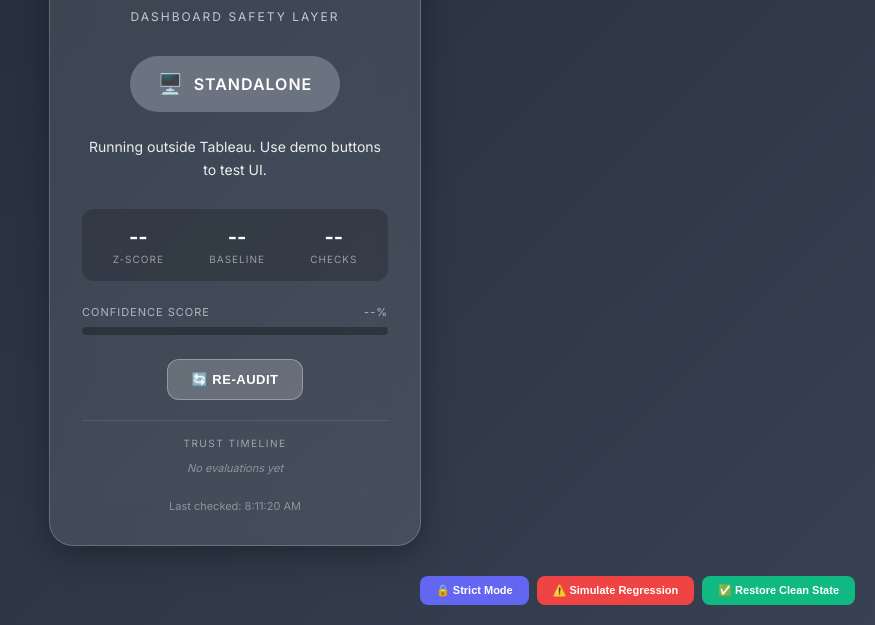
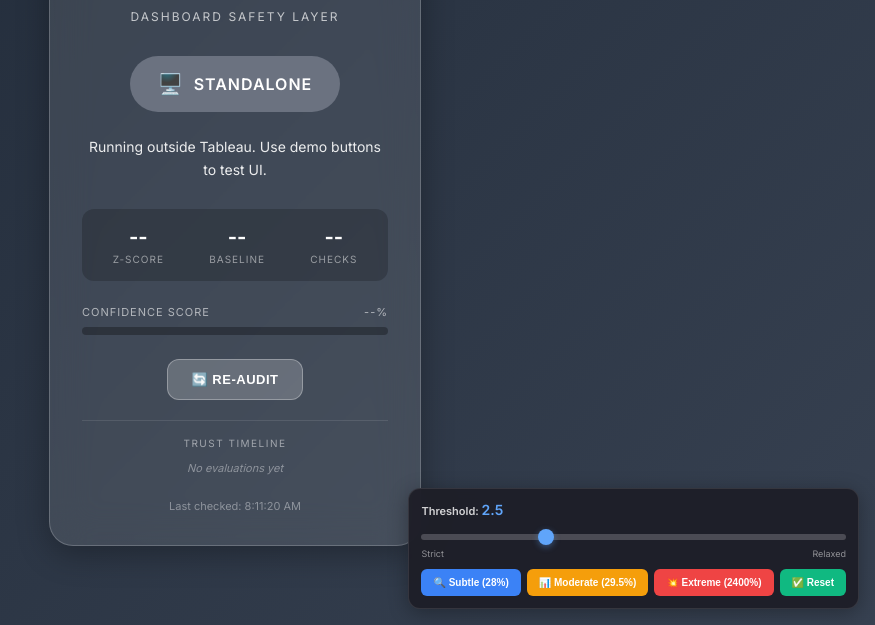
Before and after one commit to t6harsh/TrustOS-Tableau, a plain HTML site: page extension/index.html in a window 1280 px wide. Shown: the part 175-800 px from the top of the page, without its empty margins (405-1280 px from the left). Drawn offline with Linux system fonts and the light colour scheme.

Commit message:
Feature: Threshold slider (1.5-5.0) + Multiple injection buttons (Subtle/Moderate/Extreme)

```diff
--- a/extension/index.html
+++ b/extension/index.html
@@ -110,15 +110,30 @@
         </div>
     </div>
 
-    <!-- Simulation Controls (for demonstration purposes) -->
-    <div class="demo-controls">
-        <button id="thresholdToggle" class="demo-btn threshold" onclick="toggleThresholdMode()">🔒 Strict Mode</button>
-        <button class="demo-btn trigger" onclick="triggerAnomaly()">⚠️ Simulate Regression</button>
-        <button class="demo-btn reset" onclick="resetNormal()">✅ Restore Clean State</button>
+    <!-- Demo Controls Panel -->
+    <div class="demo-controls-panel">
+        <!-- Threshold Slider -->
+        <div class="threshold-control">
+            <label>Threshold: <span id="thresholdValue">2.5</span></label>
+            <input type="range" id="thresholdSlider" min="1.5" max="5.0" step="0.1" value="2.5"
+                oninput="updateThreshold(this.value)">
+            <div class="threshold-labels">
+                <span>Strict</span>
+                <span>Relaxed</span>
+            </div>
+        </div>
+
+        <!-- Injection Buttons -->
+        <div class="injection-buttons">
+            <button class="demo-btn subtle" onclick="injectSubtle()">🔍 Subtle (28%)</button>
+            <button class="demo-btn moderate" onclick="injectModerate()">📊 Moderate (29.5%)</button>
+            <button class="demo-btn extreme" onclick="injectExtreme()">💥 Extreme (2400%)</button>
+            <button class="demo-btn reset" onclick="resetNormal()">✅ Reset</button>
+        </div>
     </div>
 
-    <!-- TrustOS Script (v11 for cache bust) -->
-    <script src="script.js?v=11"></script>
+    <!-- TrustOS Script (v12 for cache bust) -->
+    <script src="script.js?v=12"></script>
 </body>
 
 </html>
--- a/extension/script.js
+++ b/extension/script.js
@@ -28,12 +28,10 @@ const CONFIG = {
     absoluteMin: 5,   // Below this is always an error
     absoluteMax: 50,  // Above this is always an error
 
-    // Z-Score thresholds
-    zScoreThresholdStrict: 2.5,   // Default: Strict mode
-    zScoreThresholdRelaxed: 4.0,  // Relaxed: For expected business spikes (Black Friday, etc.)
-
-    // Active threshold mode (toggled by UI)
-    allowExpectedSpikes: false,
+    // Z-Score threshold (configurable via slider, range: 1.5 - 5.0)
+    zScoreThreshold: 2.5,  // Default threshold
+    zScoreThresholdMin: 1.5,
+    zScoreThresholdMax: 5.0,
 
     // Which worksheet to monitor (null = auto-detect with metric field)
     targetWorksheet: null,
@@ -50,9 +48,9 @@ const CONFIG = {
     demoAnomalyValue: 2400
 };
 
-// Get current active threshold
+// Get current active threshold (from slider)
 function getActiveThreshold() {
-    return CONFIG.allowExpectedSpikes ? CONFIG.zScoreThresholdRelaxed : CONFIG.zScoreThresholdStrict;
+    return CONFIG.zScoreThreshold;
 }
 
 // State
@@ -360,7 +358,6 @@ function calculateStatistics(values) {
 function determineStatus(latestValue, stats, zScore) {
     const threshold = getActiveThreshold();
     const confidence = Math.max(0, Math.min(100, 100 * (1 - zScore / threshold)));
-    const modeLabel = CONFIG.allowExpectedSpikes ? '(Relaxed)' : '(Strict)';
 
     let status, isSafe, message, color;
 
@@ -376,7 +373,7 @@ function determineStatus(latestValue, stats, zScore) {
         status = 'LOCKED';
         isSafe = false;
         color = '#dc3545';
-        message = `ANOMALY: ${CONFIG.heroMetricName} is ${latestValue.toFixed(1)}% (Z-Score: ${zScore.toFixed(1)} > ${threshold} ${modeLabel}). Dashboard Locked.`;
+        message = `ANOMALY: ${CONFIG.heroMetricName} is ${latestValue.toFixed(1)}% (Z-Score: ${zScore.toFixed(1)} > ${threshold.toFixed(1)}). Dashboard Locked.`;
     }
     // Warning zone
     else if (zScore > threshold * 0.7) {
@@ -565,44 +562,65 @@ function updateTimelineUI() {
 // ============================================================
 
 /**
- * Simulate Logic Regression - adds corrupted data point to real analysis
- *
- * This does NOT fake the detection. It simulates what happens when
- * a data pipeline has a logic error (e.g., decimal shift, currency flip).
+ * Inject Extreme Anomaly - decimal shift error (2400%)
+ */
+function injectExtreme() {
+    console.log('💥 SIMULATION: Extreme anomaly - decimal shift error...');
+    CONFIG.demoAnomalyActive = true;
+    CONFIG.demoAnomalyValue = 2400;
+    runAudit();
+}
+
+/**
+ * Inject Moderate Anomaly - seasonal spike (29.5%)
+ */
+function injectModerate() {
+    console.log('📊 SIMULATION: Moderate anomaly - seasonal spike...');
+    CONFIG.demoAnomalyActive = true;
+    CONFIG.demoAnomalyValue = 29.5;
+    runAudit();
+}
+
+/**
+ * Inject Subtle Anomaly - currency conversion error (28.2%)
+ */
+function injectSubtle() {
+    console.log('🔍 SIMULATION: Subtle anomaly - currency conversion error...');
+    CONFIG.demoAnomalyActive = true;
+    CONFIG.demoAnomalyValue = 28.2;
+    runAudit();
+}
+
+/**
+ * Legacy function for backward compatibility
  */
 function triggerAnomaly() {
-    console.log('⚠️ SIMULATION: Logic regression detected in data pipeline...');
-    CONFIG.demoAnomalyActive = true;
-    CONFIG.demoAnomalyValue = 2400;  // Simulates decimal shift error
-    runAudit();  // Re-run with corrupted value
+    injectExtreme();
 }
 
 /**
  * Restore Clean State - removes simulated regression
  */
 function resetNormal() {
-    console.log('✅ SIMULATION: Logic regression resolved, clean state restored...');
+    console.log('✅ SIMULATION: Clean state restored...');
     CONFIG.demoAnomalyActive = false;
-    runAudit();  // Re-run with only real data
+    runAudit();
 }
 
 /**
- * Toggle between Strict and Relaxed threshold modes
- * Addresses "Black Friday" problem - allows expected business spikes
+ * Update threshold from slider
  */
-function toggleThresholdMode() {
-    CONFIG.allowExpectedSpikes = !CONFIG.allowExpectedSpikes;
-    const mode = CONFIG.allowExpectedSpikes ? 'RELAXED (Z > 4.0)' : 'STRICT (Z > 2.5)';
-    console.log(`🔧 Threshold mode changed to: ${mode}`);
+function updateThreshold(value) {
+    CONFIG.zScoreThreshold = parseFloat(value);
+    console.log(`🎚️ Threshold updated to: ${CONFIG.zScoreThreshold.toFixed(1)}`);
 
-    // Update toggle button appearance
-    const toggleBtn = document.getElementById('thresholdToggle');
-    if (toggleBtn) {
-        toggleBtn.textContent = CONFIG.allowExpectedSpikes ? '🔓 Relaxed Mode' : '🔒 Strict Mode';
-        toggleBtn.classList.toggle('relaxed', CONFIG.allowExpectedSpikes);
+    // Update display
+    const display = document.getElementById('thresholdValue');
+    if (display) {
+        display.textContent = CONFIG.zScoreThreshold.toFixed(1);
     }
 
-    runAudit();  // Re-run with new threshold
+    runAudit();
 }
 
 // Initialize
--- a/extension/styles.css
+++ b/extension/styles.css
@@ -468,16 +468,27 @@ body.state-loading {
 }
 
 .demo-btn {
-    padding: 8px 16px;
-    font-size: 11px;
-    border-radius: 8px;
+    padding: 8px 12px;
+    font-size: 10px;
+    border-radius: 6px;
     border: none;
     cursor: pointer;
     font-weight: 600;
     transition: var(--transition-smooth);
+    white-space: nowrap;
 }
 
-.demo-btn.trigger {
+.demo-btn.subtle {
+    background: #3b82f6;
+    color: white;
+}
+
+.demo-btn.moderate {
+    background: #f59e0b;
+    color: white;
+}
+
+.demo-btn.extreme {
     background: #ef4444;
     color: white;
 }
@@ -487,17 +498,72 @@ body.state-loading {
     color: white;
 }
 
-.demo-btn.threshold {
-    background: #6366f1;
-    color: white;
+.demo-btn:hover {
+    transform: scale(1.05);
 }
 
-.demo-btn.threshold.relaxed {
-    background: #8b5cf6;
+/* Demo Controls Panel */
+.demo-controls-panel {
+    position: fixed;
+    bottom: 16px;
+    right: 16px;
+    background: rgba(30, 30, 40, 0.95);
+    backdrop-filter: blur(10px);
+    border-radius: 12px;
+    padding: 12px;
+    z-index: 2000;
+    box-shadow: 0 4px 20px rgba(0, 0, 0, 0.3);
+    border: 1px solid rgba(255, 255, 255, 0.1);
 }
 
-.demo-btn:hover {
-    transform: scale(1.05);
+.threshold-control {
+    margin-bottom: 10px;
+}
+
+.threshold-control label {
+    display: block;
+    font-size: 11px;
+    color: rgba(255, 255, 255, 0.8);
+    margin-bottom: 6px;
+    font-weight: 600;
+}
+
+.threshold-control label span {
+    color: #60a5fa;
+    font-size: 14px;
+}
+
+#thresholdSlider {
+    width: 100%;
+    height: 6px;
+    border-radius: 3px;
+    background: rgba(255, 255, 255, 0.2);
+    outline: none;
+    -webkit-appearance: none;
+}
+
+#thresholdSlider::-webkit-slider-thumb {
+    -webkit-appearance: none;
+    width: 16px;
+    height: 16px;
+    border-radius: 50%;
+    background: #60a5fa;
+    cursor: pointer;
+    box-shadow: 0 2px 6px rgba(96, 165, 250, 0.4);
+}
+
+.threshold-labels {
+    display: flex;
+    justify-content: space-between;
+    font-size: 9px;
+    color: rgba(255, 255, 255, 0.5);
+    margin-top: 4px;
+}
+
+.injection-buttons {
+    display: flex;
+    gap: 6px;
+    flex-wrap: wrap;
 }
 
 /* Trust Timeline */
```
